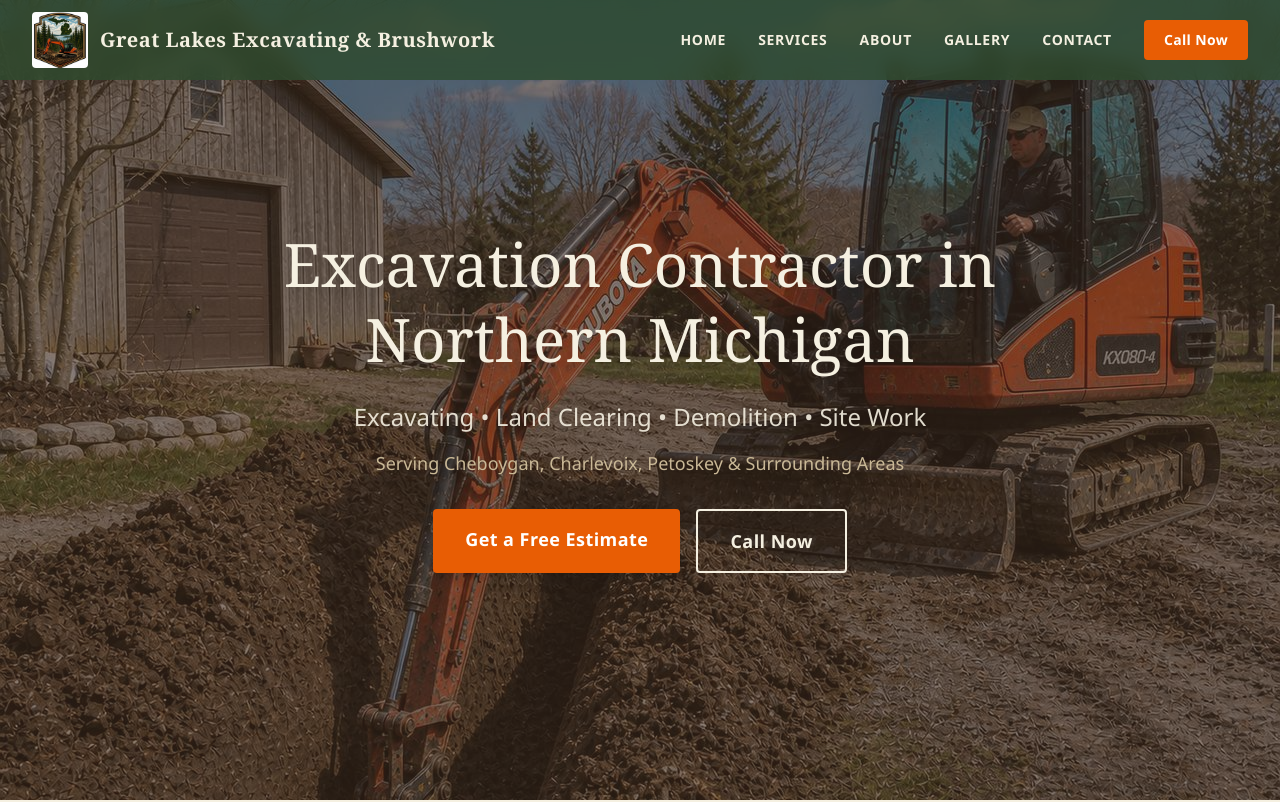
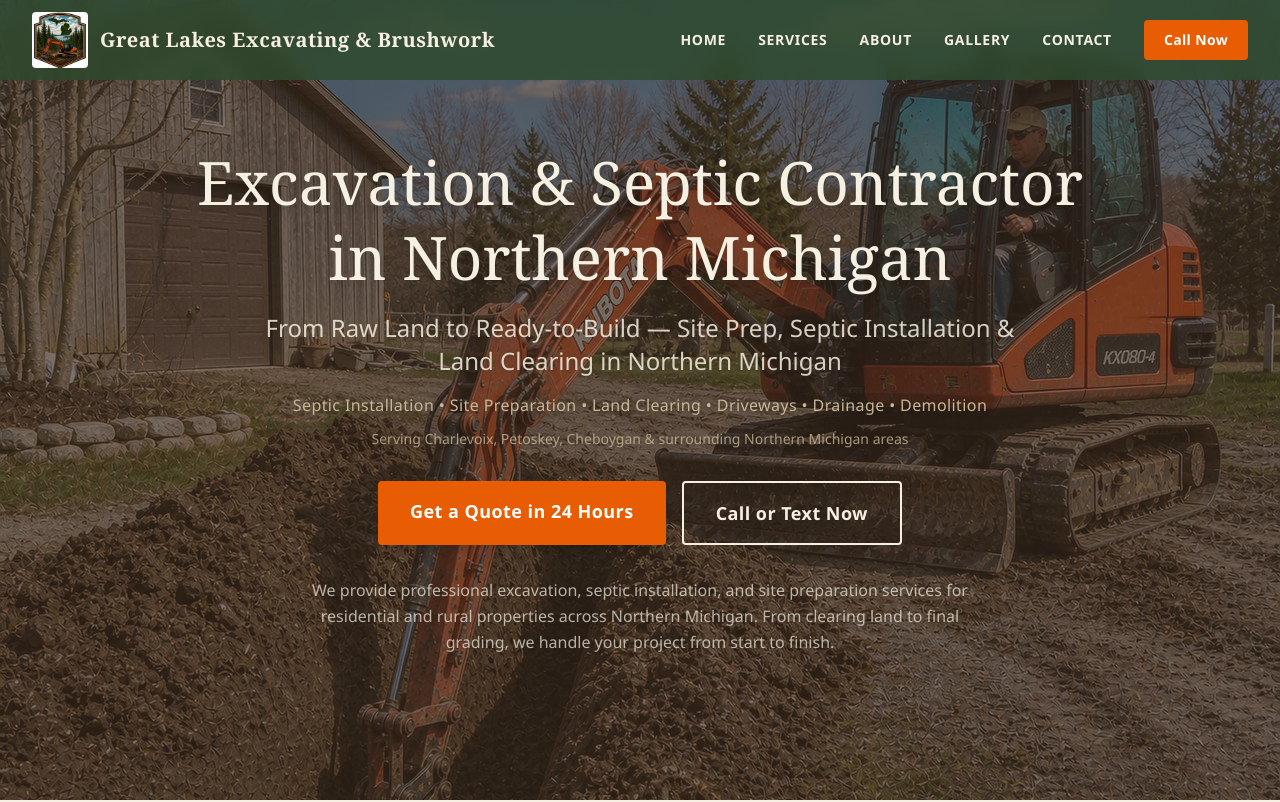
Before and after one commit to Sherryfarmshop/great-lakes-excavating, a Next.js app: page / in a window 1280 px wide. Shown: the top 802 px of the page. Built offline with nearby package versions, Linux system fonts and the light colour scheme.

Commit message:
hero-seo-rewrite

```diff
--- a/src/components/Hero.tsx
+++ b/src/components/Hero.tsx
@@ -4,25 +4,44 @@ export default function Hero() {
   return (
     <section id="home" className="relative h-screen min-h-[600px] flex items-center justify-center">
       <Image src="/images/gallery-1.jpg" alt="Excavation work in Northern Michigan" fill className="object-cover" priority />
-      <div className="absolute inset-0 bg-dark-brown/60" />
-      <div className="relative z-10 text-center px-6 max-w-4xl">
-        <h1 className="font-heading text-4xl sm:text-5xl md:text-6xl text-cream leading-tight mb-6 drop-shadow-lg">
-          Excavation Contractor in Northern Michigan
+      <div className="absolute inset-0 bg-dark-brown/65" />
+      <div className="relative z-10 text-center px-6 max-w-5xl">
+
+        {/* H1 */}
+        <h1 className="font-heading text-4xl sm:text-5xl md:text-6xl text-cream leading-tight mb-4 drop-shadow-lg">
+          Excavation &amp; Septic Contractor<br className="hidden sm:block" /> in Northern Michigan
         </h1>
-        <p className="text-xl sm:text-2xl text-cream/90 mb-4 drop-shadow font-body">
-          Excavating &bull; Land Clearing &bull; Demolition &bull; Site Work
+
+        {/* H2 */}
+        <h2 className="text-lg sm:text-xl md:text-2xl text-cream/85 font-body font-normal mb-4 drop-shadow max-w-3xl mx-auto leading-snug">
+          From Raw Land to Ready-to-Build — Site Prep, Septic Installation &amp; Land Clearing in Northern Michigan
+        </h2>
+
+        {/* Service line */}
+        <p className="text-sm sm:text-base text-tan tracking-wide mb-3 drop-shadow">
+          Septic Installation &bull; Site Preparation &bull; Land Clearing &bull; Driveways &bull; Drainage &bull; Demolition
         </p>
-        <p className="text-lg text-tan mb-8 drop-shadow">
-          Serving Cheboygan, Charlevoix, Petoskey &amp; Surrounding Areas
+
+        {/* Location */}
+        <p className="text-sm text-tan/80 mb-8 drop-shadow">
+          Serving Charlevoix, Petoskey, Cheboygan &amp; surrounding Northern Michigan areas
         </p>
-        <div className="flex flex-col sm:flex-row gap-4 justify-center">
+
+        {/* Buttons */}
+        <div className="flex flex-col sm:flex-row gap-4 justify-center mb-8">
           <a href="#contact" className="bg-accent-orange hover:bg-accent-orange/90 text-white px-8 py-4 rounded text-lg font-semibold tracking-wide transition-colors shadow-lg">
-            Get a Free Estimate
+            Get a Quote in 24 Hours
           </a>
           <a href="tel:2313304745" className="border-2 border-cream text-cream hover:bg-cream hover:text-dark-brown px-8 py-4 rounded text-lg font-semibold tracking-wide transition-colors">
-            Call Now
+            Call or Text Now
           </a>
         </div>
+
+        {/* Short description */}
+        <p className="text-cream/70 text-sm sm:text-base max-w-2xl mx-auto leading-relaxed drop-shadow">
+          We provide professional excavation, septic installation, and site preparation services for residential and rural properties across Northern Michigan. From clearing land to final grading, we handle your project from start to finish.
+        </p>
+
       </div>
     </section>
   );
```
